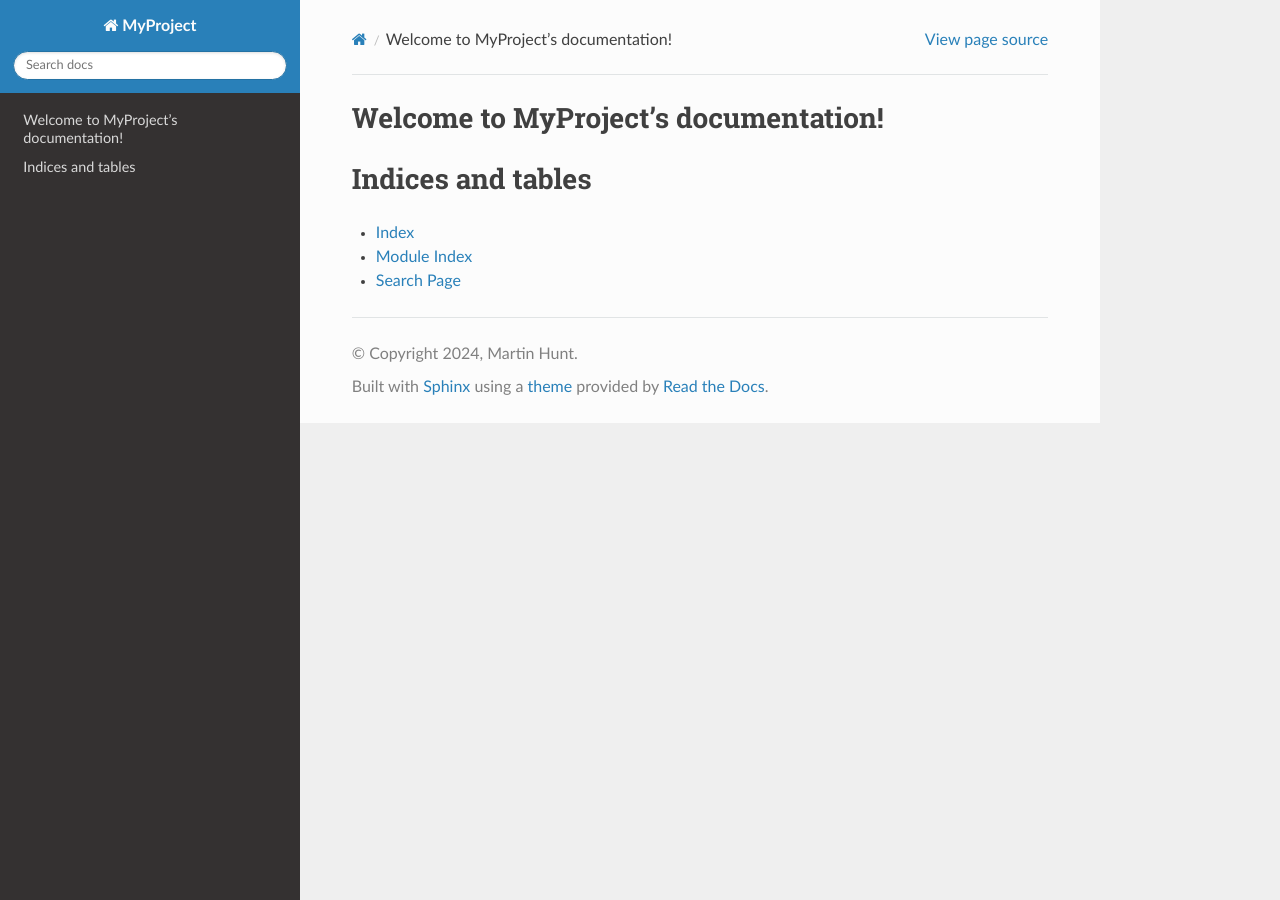
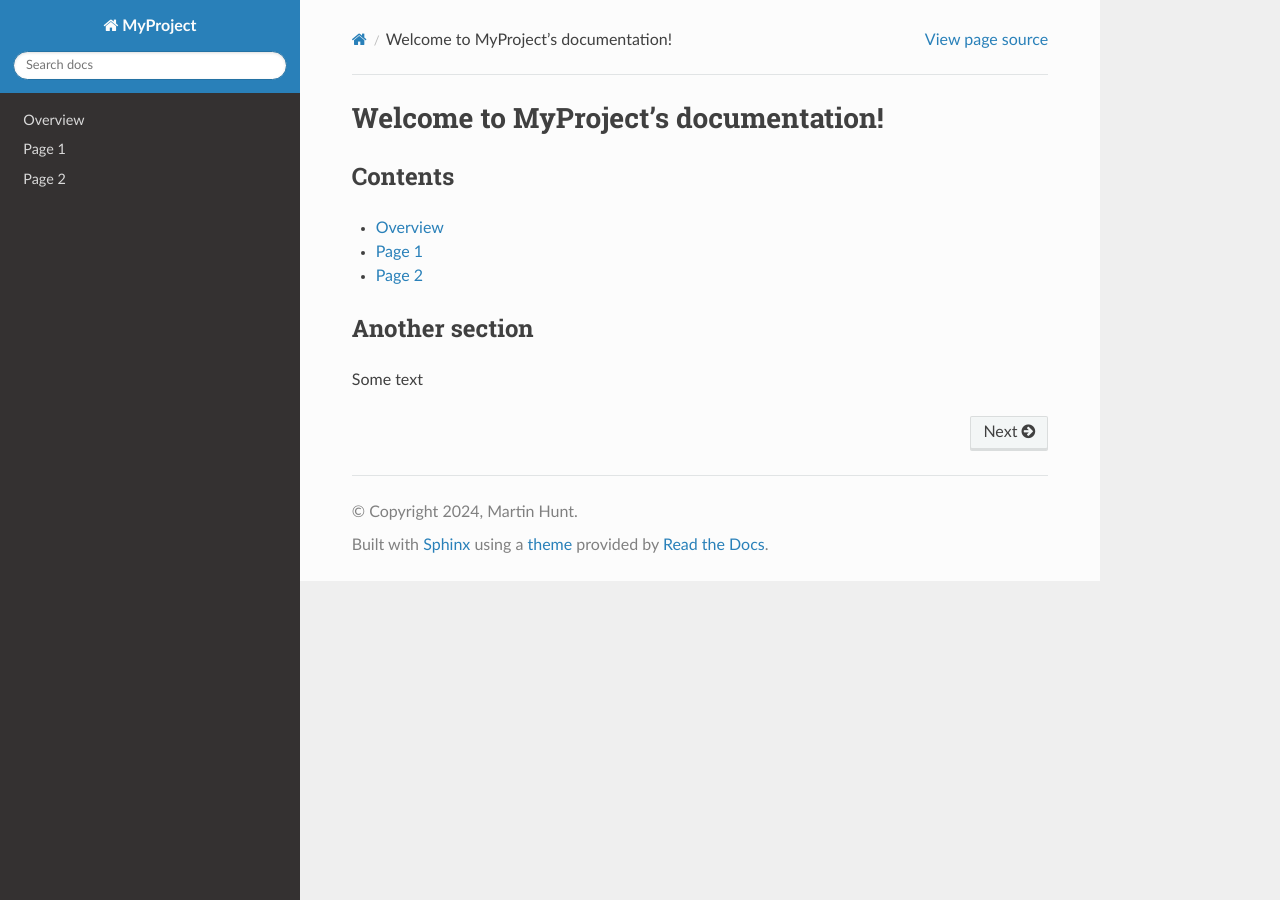
Before and after one commit to martinghunt/rtd-test, a Sphinx documentation site: the page built from docs/index.rst, in a window 1280 px wide. Built offline with Sphinx 7.4.7 and the Read the Docs theme 2.0.0, drawn with Linux system fonts in a browser that asks for light colours.

Commit message:
Add some test pages and text

```diff
--- a/docs/index.rst
+++ b/docs/index.rst
@@ -6,15 +6,19 @@
 Welcome to MyProject's documentation!
 =====================================
 
+Contents
+--------
+
 .. toctree::
-   :maxdepth: 2
-   :caption: Contents:
+   :maxdepth: 1
+
+   overview
+   page1
+   page2
 
 
 
-Indices and tables
-==================
+Another section
+---------------
 
-* :ref:`genindex`
-* :ref:`modindex`
-* :ref:`search`
+Some text
--- /dev/null
+++ b/docs/page1.rst
@@ -0,0 +1,14 @@
+Page 1
+======
+
+This is a test
+
+Page 1 section 1
+----------------
+
+Test
+
+Subsection
+~~~~~~~~~~
+
+Hello
--- /dev/null
+++ b/docs/page2.rst
@@ -0,0 +1,15 @@
+Page 2
+======
+
+Test page 2
+
+Section in page 2
+-----------------
+
+
+blah blah
+
+Subsection
+~~~~~~~~~~
+
+Foo
```
Also changed, not shown: docs/overview.rst (added, +9 -0 lines).
